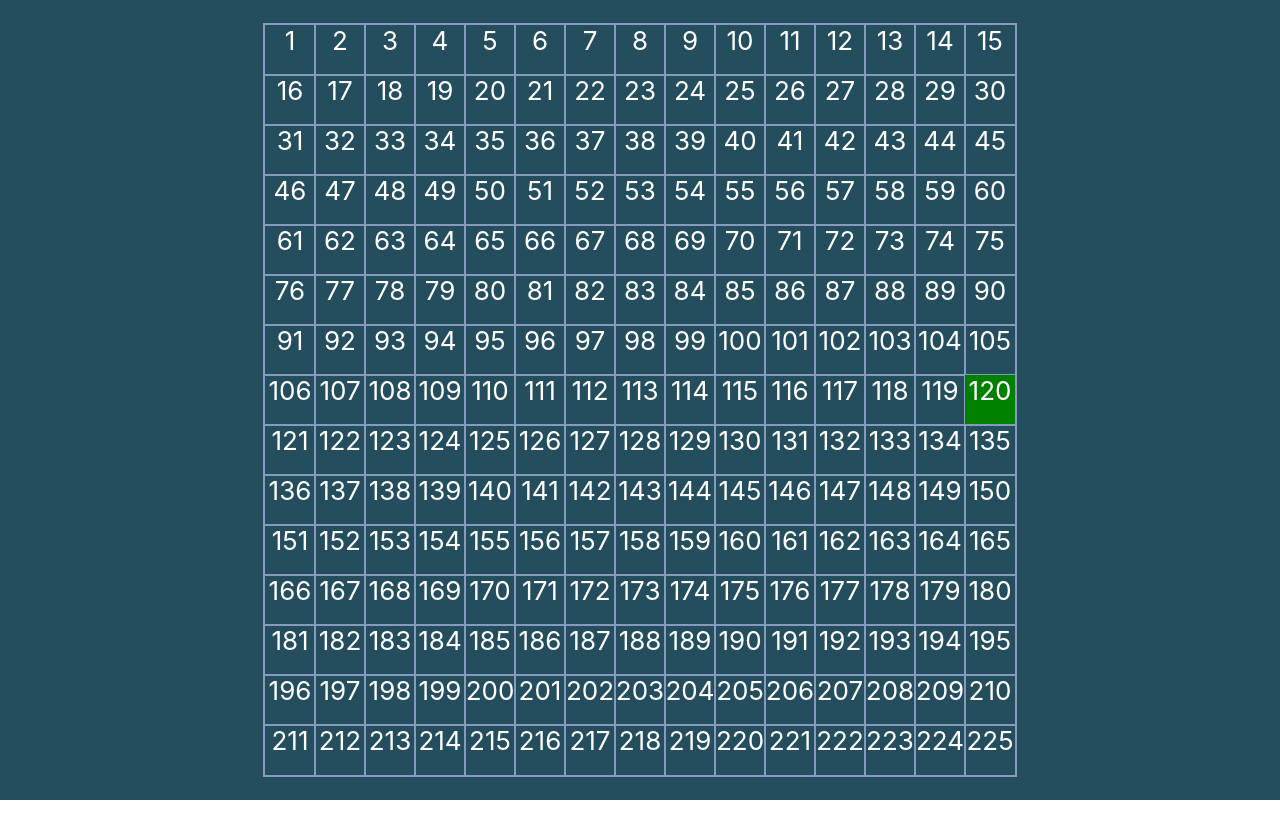
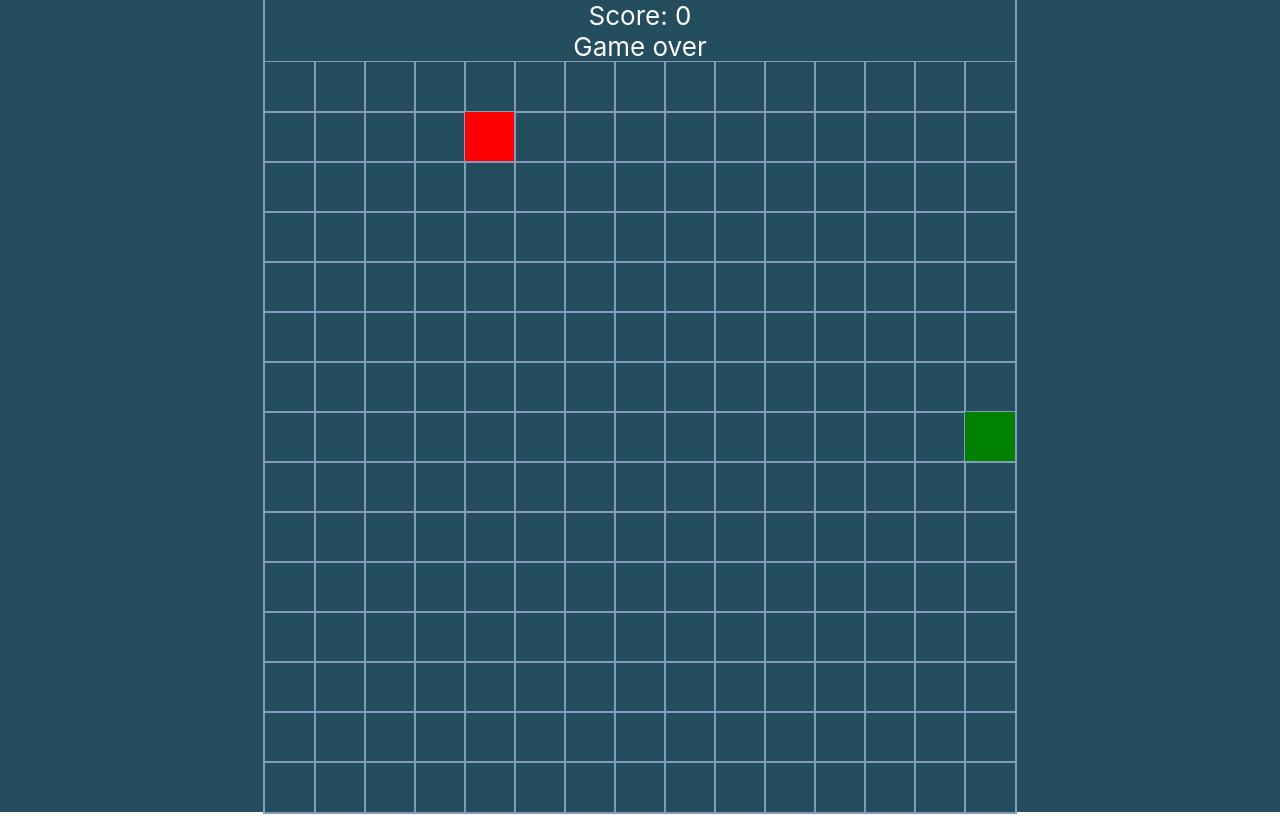
Before and after one commit to Nahzilian/snake-game, a React (Create React App) app in the folder snake-game/: page / in a window 1280 px wide. Built offline with nearby package versions, Linux system fonts and the light colour scheme.

Commit message:
Added score and gameover condition

```diff
--- a/snake-game/src/Components/Board/Board.jsx
+++ b/snake-game/src/Components/Board/Board.jsx
@@ -1,6 +1,6 @@
 import React, { useState, useEffect } from 'react';
 import { SinglyLinkedList } from '../../utils/linkedlist';
-import { getCoordsInDirection, getDirectionFromKey } from '../../utils/directions';
+import { getCoordsInDirection, getDirectionFromKey,randomValue } from '../../utils/directions';
 import { useInterval } from '../../utils/useIntervals';
 import './Board.css';
 
@@ -24,7 +24,9 @@ export default function Board() {
     const [snake, setSnake] = useState(new SinglyLinkedList(getCentralPoint(BOARDSIZE)));
     const [snakeCells, setSnakeCells] = useState(new Set([snake.head.value.cell])); // This is the body of the snake
     const [direction, setDirection] = useState(Direction.RIGHT);
-    const [move, setMove] = useState(100);
+    const [score, setScore] = useState(0);
+    const [foodCell, setFoodCell] = useState(new Set([randomValue(BOARDSIZE)]));
+    const [isGame, setIsGame] = useState(false);
 
     useEffect(() => {
         window.addEventListener("keydown", event => {
@@ -32,32 +34,57 @@ export default function Board() {
         })
     },[])
 
+    const checkGameOver = (nextHeadCell) => {
+        if (!nextHeadCell) return true;
+        return false
+    }
+
     const moveSnake = () => {
         const snakePos = {
             row: snake.head.value.row,
             col: snake.head.value.col
         }
         const nextPos = getCoordsInDirection(snakePos, direction);
+        if(nextPos.row > BOARDSIZE - 1 || nextPos.col > BOARDSIZE - 1) {
+            setIsGame(true);
+            return;
+        }
+
+        if(nextPos.row < 0 || nextPos.col < 0) {
+            setIsGame(true);
+            return;
+        }
+
         const nextHeadCell = board[nextPos.row][nextPos.col]
+
+        if (checkGameOver(nextHeadCell)) {
+            setIsGame(true);
+            return;
+        }
+        // If the next head cell is food
+        if (foodCell.has(nextHeadCell)) {
+            setFoodCell(new Set([randomValue(BOARDSIZE)]));
+            setScore(oldScore => oldScore + 1);
+        }
+
         const newHead = { row: nextPos.row, col: nextPos.col, cell: nextHeadCell}
         setSnake(new SinglyLinkedList(newHead))
         setSnakeCells(new Set([nextHeadCell]));
     }
 
     useInterval(() => {
-        moveSnake();
-        //setMove(prev => prev - 1);
-        //setSnakeCells(prev => new Set([move]));
-        //console.log(snakeCells);
+        if(!isGame) moveSnake();
     }, [700])
 
     return (
         <div className="board">
+            <div>Score: {score}</div>
+            {isGame?<div>Game over</div>: ''}
             {board.map((row, rowIndex) => (
                 <div key={rowIndex} className="row">
                     {row.map((cell, cellIndex) => (
-                        <div key={cellIndex} className={`cell ${snakeCells.has(cell) ? 'snake-cell' : ''}`}>
-                            {cell}
+                        <div key={cellIndex} className={`cell ${foodCell.has(cell) ? 'food-cell' : ''} ${snakeCells.has(cell) ? 'snake-cell' : ''}`}>
+                            {/* {cell} */}
                         </div>
                         ))}
                 </div>
--- a/snake-game/src/utils/directions.js
+++ b/snake-game/src/utils/directions.js
@@ -32,6 +32,10 @@ export const getDirectionFromKey = (key) => {
     return '';
 }
 
+export const randomValue = (size) => {
+    return Math.floor(Math.random() * (size ** 2) + 1);
+}
+
 export const keyBinding = () => {
     // Change
 }
```
